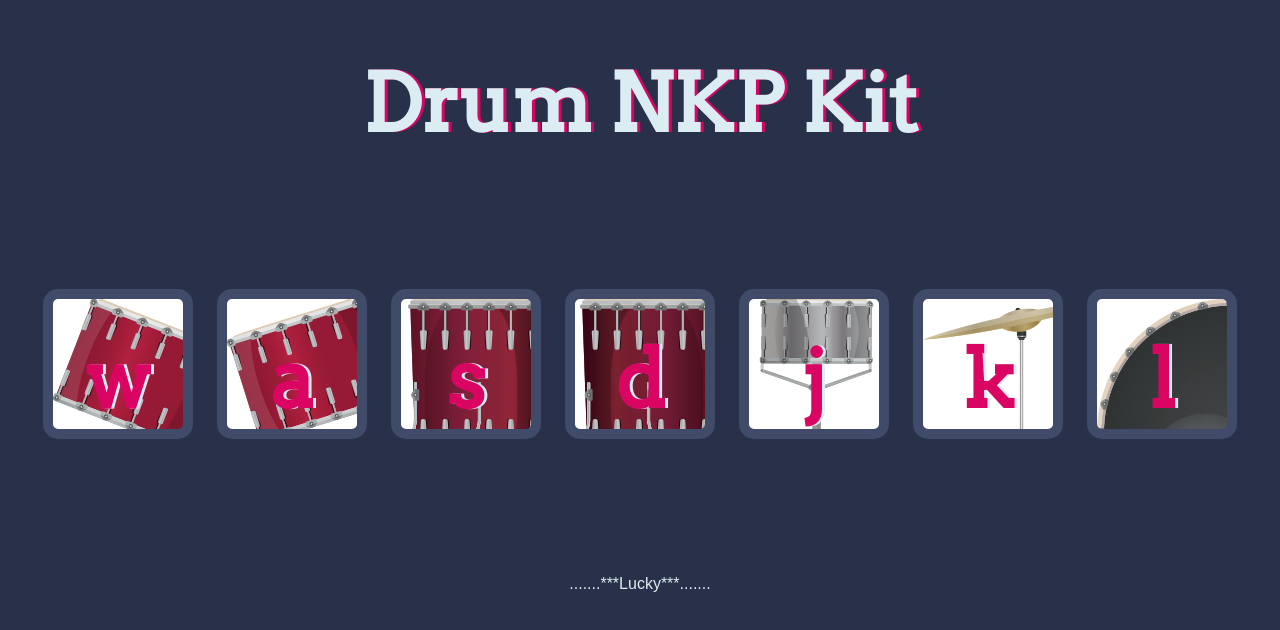
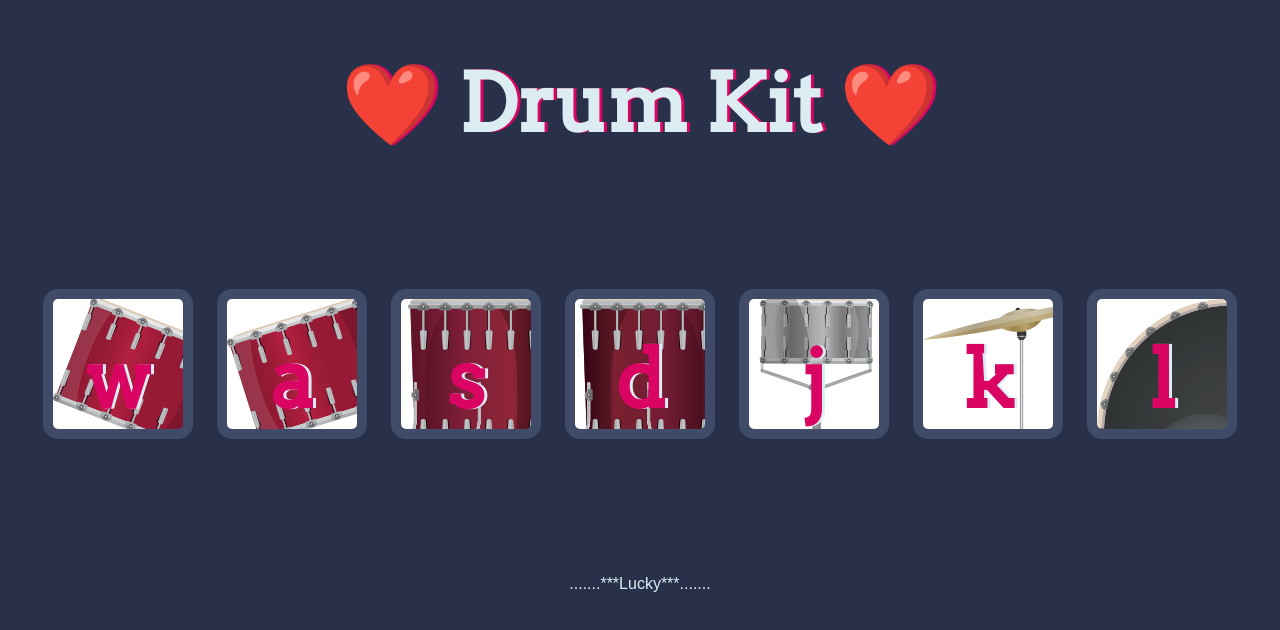
Before and after one commit to lipsa100/drumkit, a plain HTML site: page index.html in a window 1280 px wide. Drawn offline with Linux system fonts and the light colour scheme.

Commit message:
Update index.html

```diff
--- a/index.html
+++ b/index.html
@@ -10,7 +10,7 @@
 
 <body>
 
-  <h1 id="title">Drum NKP Kit</h1>
+  <h1 id="title">❤️ Drum Kit ❤️</h1>
   <div class="set">
     <button class="w drum">w</button>
     <button class="a drum">a</button>
```
